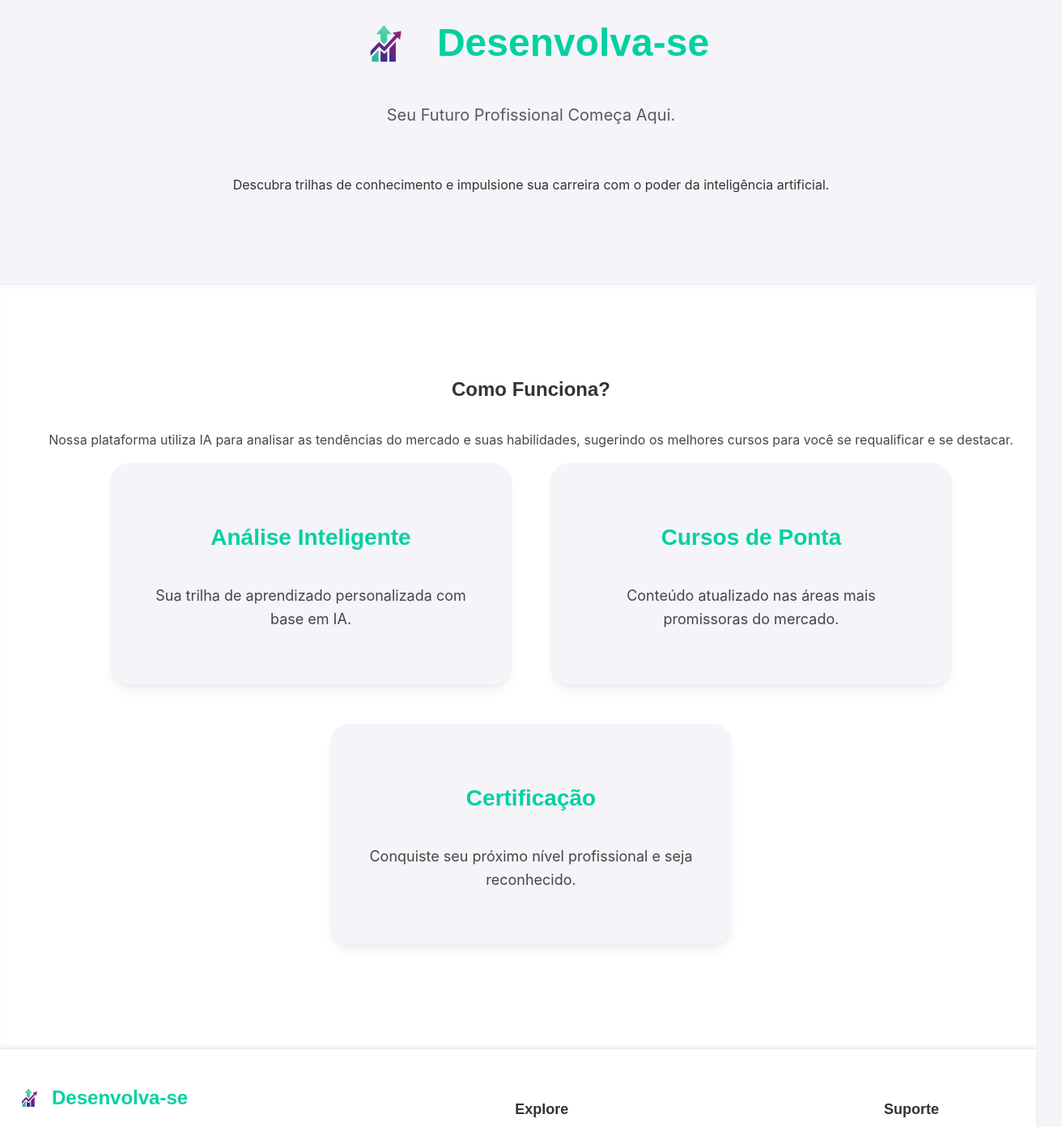
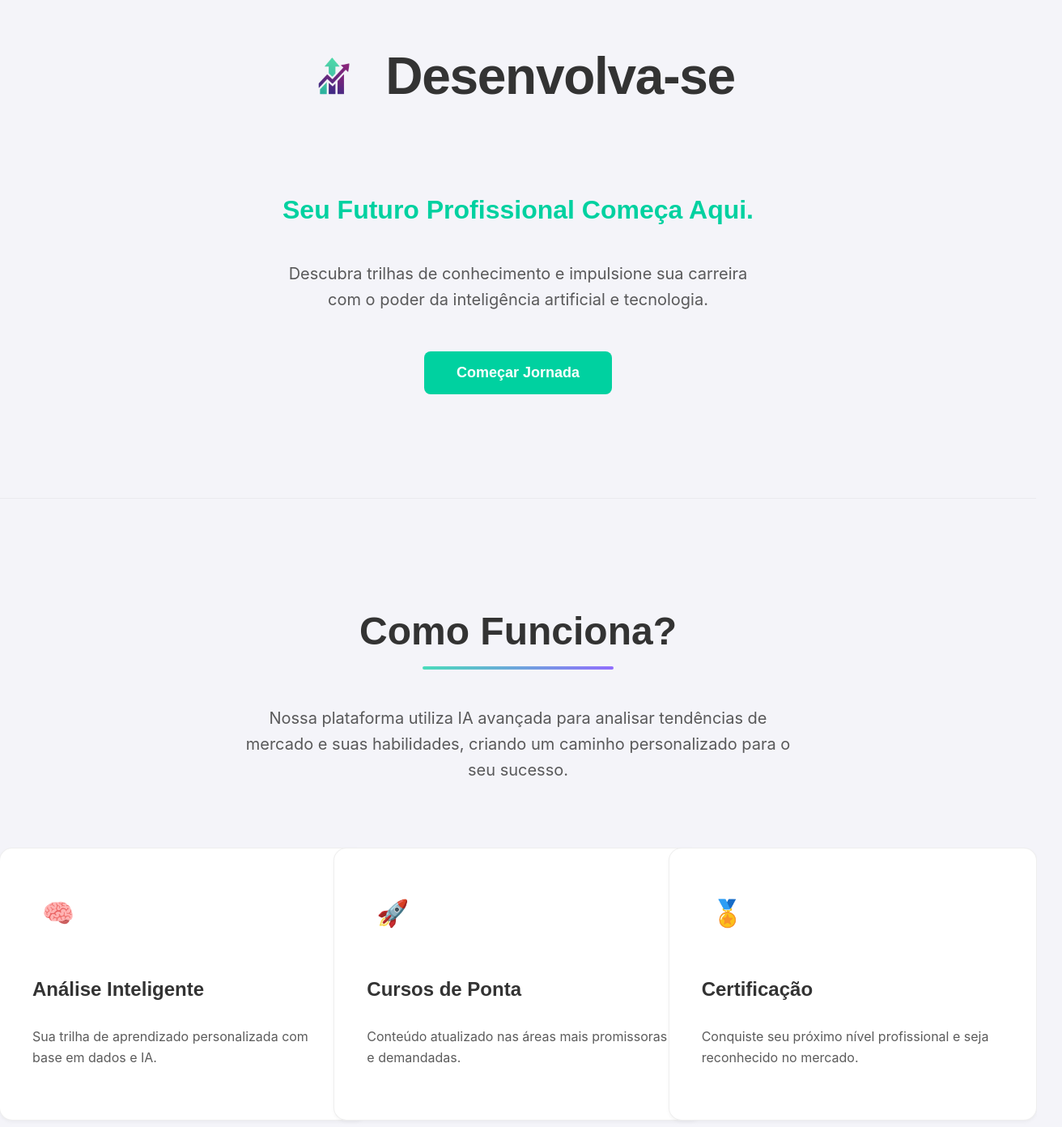
Before and after one commit to Desenvolva-se-Org/Desenvolva-se, a React (Vite) app in the folder desenvolva-se/: page / in a window 1280 px wide. Shown: the part 200-1592 px from the top of the page at 81% size, 1312 px wide, since content can reach past the window. Built offline with nearby package versions, Linux system fonts and the light colour scheme.

Commit message:
feat: Ajustando a Home.

```diff
--- a/desenvolva-se/src/routes/Home.tsx
+++ b/desenvolva-se/src/routes/Home.tsx
@@ -5,60 +5,74 @@ import LogoIcon from '../assets/logo-desenvolva-se.png';
 
 const Home: React.FC = () => {
   return (
-    // Removemos o container principal para que as seções ocupem a largura total
-    <div className="bg-background">
+    <div className="home-wrapper">
 
-      {/* ================= SEÇÃO HERO (RETÂNGULO 1) ================= */}
+      {/* ================= SEÇÃO HERO (LIMPA E IMPACTANTE) ================= */}
       <section className="home-hero-section">
-        <div className="home-section-content text-center">
+        <div className="home-container">
 
-          <div className="home-hero-title">
-            {/* Título principal com fonte maior */}
-            <h1 className="section-title !text-5xl md:!text-6xl lg:!text-7xl">
-              <img src={LogoIcon} alt="Ícone Desenvolva-se" className="home-hero-logo" />
+          <div className="hero-content">
+            <div className="hero-title-group">
+              <img src={LogoIcon} alt="Ícone Desenvolva-se" className="hero-logo" />
+              <h1 className="hero-title">
                 Desenvolva-se
               </h1>
             </div>
 
-          {/* Subtítulos com fontes maiores */}
-          <p className="section-description !mb-4 !text-2xl md:!text-3xl font-semibold text-primary">
+            <h2 className="hero-subtitle-primary">
               Seu Futuro Profissional Começa Aqui.
-          </p>
-          <p className="text-xl md:text-2xl text-text/80 max-w-3xl mx-auto leading-relaxed">
-            Descubra trilhas de conhecimento e impulsione sua carreira com o poder da inteligência artificial.
+            </h2>
+            <p className="hero-subtitle-secondary">
+              Descubra trilhas de conhecimento e impulsione sua carreira com o poder da inteligência artificial e tecnologia.
             </p>
 
+            {/* Botão de Chamada para Ação (Opcional - Fica ótimo!) */}
+            <button className="hero-cta-button">Começar Jornada</button>
+
+          </div>
         </div>
       </section>
 
 
-      {/* ================= SEÇÃO FEATURES (RETÂNGULO 2) ================= */}
+      {/* ================= SEÇÃO FEATURES (ELEGANTE E MODERNA) ================= */}
       <section className="home-features-section">
-        <div className="home-section-content">
+        <div className="home-container">
 
-          {/* Título da seção com fonte maior */}
-          <h2 className="text-4xl md:text-5xl font-bold text-secondary text-center mb-8 font-title">
+          <div className="features-header">
+            <h2 className="features-title">
               Como Funciona?
             </h2>
-
-          {/* Descrição com fonte maior */}
-          <p className="section-description-text !text-xl md:!text-2xl max-w-4xl !mb-16">
-            Nossa plataforma utiliza IA para analisar as tendências do mercado e suas habilidades, sugerindo os melhores cursos para você se requalificar e se destacar.
+            <p className="features-description">
+              Nossa plataforma utiliza IA avançada para analisar tendências de mercado e suas habilidades, criando um caminho personalizado para o seu sucesso.
             </p>
+          </div>
 
           <div className="features-grid">
-            {/* Feature Cards (o estilo já está no CSS, fontes serão aumentadas lá) */}
-            <div className="feature-card">
-              <h3>Análise Inteligente</h3>
-              <p>Sua trilha de aprendizado personalizada com base em IA.</p>
+            {/* Card 1 */}
+            <div className="feature-card card-analysis">
+              <div className="feature-icon-wrapper">
+                <span className="feature-icon">🧠</span>
               </div>
-            <div className="feature-card">
-              <h3>Cursos de Ponta</h3>
-              <p>Conteúdo atualizado nas áreas mais promissoras do mercado.</p>
+              <h3 className="feature-card-title">Análise Inteligente</h3>
+              <p className="feature-card-text">Sua trilha de aprendizado personalizada com base em dados e IA.</p>
             </div>
-            <div className="feature-card">
-              <h3>Certificação</h3>
-              <p>Conquiste seu próximo nível profissional e seja reconhecido.</p>
+
+            {/* Card 2 */}
+            <div className="feature-card card-courses">
+              <div className="feature-icon-wrapper">
+                <span className="feature-icon">🚀</span>
+              </div>
+              <h3 className="feature-card-title">Cursos de Ponta</h3>
+              <p className="feature-card-text">Conteúdo atualizado nas áreas mais promissoras e demandadas.</p>
+            </div>
+
+            {/* Card 3 */}
+            <div className="feature-card card-certification">
+              <div className="feature-icon-wrapper">
+                <span className="feature-icon">🏅</span>
+              </div>
+              <h3 className="feature-card-title">Certificação</h3>
+              <p className="feature-card-text">Conquiste seu próximo nível profissional e seja reconhecido no mercado.</p>
             </div>
           </div>
 
--- a/desenvolva-se/styles/globals.css
+++ b/desenvolva-se/styles/globals.css
@@ -1,16 +1,8 @@
-/* src/styles/globals.css */
-
-/*
-  ATENÇÃO: As diretivas @tailwind foram removidas.
-  Este arquivo usa classes CSS puras para formatar o cabeçalho,
-  garantindo que o layout funcione mesmo sem a compilação total do PostCSS.
-*/
-
 /* Definindo as variáveis CSS para as cores */
 :root {
   /* Cores para o tema CLARO */
-  --color-primary: #00D1A0; /* Verde Água (Ação/Crescimento) */
-  --color-secondary: #6633FF; /* Roxo Profundo (Tecnologia/Foco) */
+  --color-primary: #00D1A0; /* Verde Água  */
+  --color-secondary: #6633FF; /* Roxo Profundo  */
   --color-background: #F4F4F9; /* Branco Quente */
   --color-text: #333333; /* Texto escuro */
   --color-card-bg: #FFFFFF;
@@ -162,9 +154,11 @@ body {
     border-color: var(--color-primary);
 }
 
-/* src/styles/globals.css */
 
-/* ... (todo o seu CSS existente anterior) ... */
+
+
+
+
 
 
 /* ----------------------------------------------------------------- */
@@ -203,7 +197,7 @@ body {
 /* Estilo do Card do Curso */
 .curso-card {
   background-color: var(--color-card-bg);
-  border: 1px solid rgba(var(--color-text-rgb), 0.1); /* Borda sutil baseada na cor do texto */
+  border: 1px solid rgba(var(--color-text-rgb), 0.1);
   border-radius: 1rem; /* Cantos arredondados */
   padding: 1.5rem;
   display: flex;
@@ -271,118 +265,278 @@ body {
 }
 
 
+
+
+
+/* src/styles/globals.css */
+
+/* ... (seu CSS anterior, variáveis, cabeçalho, rodapé, modal...) ... */
+
 /* ----------------------------------------------------------------- */
-/* ESTILOS PARA A PÁGINA HOME (SEÇÕES E FONTES GRANDES) */
+/* NOVO ESTILO CLEAN & PROFESSIONAL PARA A HOME */
 /* ----------------------------------------------------------------- */
 
-/* Classe utilitária para centralizar o conteúdo dentro das seções */
-.home-section-content {
+/* Wrapper geral da página */
+.home-wrapper {
+    background-color: var(--color-background);
     width: 100%;
-    max-width: 1280px; /* Largura máxima padrão */
-    margin-left: auto;
-    margin-right: auto;
-    padding-left: 1rem;
-    padding-right: 1rem;
+}
+
+/* Container centralizado padrão */
+.home-container {
+    width: 100%;
+    max-width: 1200px;
+    margin: 0 auto;
+    padding: 0 2rem;
+}
+
+/* ================= SEÇÃO HERO ================= */
+.home-hero-section {
+    padding: 8rem 0; /* Espaçamento generoso superior e inferior */
+    display: flex;
+    align-items: center;
+    justify-content: center;
+    text-align: center;
+    border-bottom: 1px solid rgba(var(--color-text-rgb), 0.05); /* Divisória sutil */
+}
+
+.hero-content {
+    max-width: 800px;
+    margin: 0 auto;
     display: flex;
     flex-direction: column;
     align-items: center;
 }
 
-/* ================= SEÇÃO HERO (RETÂNGULO 1) ================= */
-.home-hero-section {
-    /* Fundo sutilmente diferente para destacar a seção */
-    background-color: var(--color-background); /* Pode mudar para uma cor levemente diferente se quiser */
-    padding-top: 6rem;
-    padding-bottom: 6rem;
-    border-bottom: 1px solid rgba(var(--color-text-rgb), 0.05);
-    /* Adiciona um gradiente sutil no fundo para um toque moderno (opcional) */
-    background-image: linear-gradient(to bottom, var(--color-background), rgba(var(--color-primary-rgb), 0.05));
-}
-
-/* Ajustes no título e logo */
-.home-hero-title h1 {
+.hero-title-group {
     display: flex;
     align-items: center;
     justify-content: center;
-    gap: 1.5rem; /* Espaço maior entre ícone e texto */
-    margin-bottom: 1rem;
+    gap: 1.5rem;
+    margin-bottom: 2rem;
+}
+
+.hero-logo {
+    width: 5rem;
+    height: 5rem;
+    object-fit: contain;
+    /* Ícone com a cor primária para destaque sutil */
+    filter: drop-shadow(0 4px 6px rgba(var(--color-primary-rgb), 0.2));
+}
+
+/* Título Principal */
+.hero-title {
+    font-family: 'Poppins', sans-serif;
+    font-weight: 800; /* Extra Bold para impacto */
+    font-size: 4rem; /* Grande, mas não exagerado */
+    color: var(--color-text);
+    letter-spacing: -0.02em;
     line-height: 1.1;
 }
 
-.home-hero-logo {
-    width: 5rem; /* w-20: Ícone maior */
-    height: 5rem; /* h-20 */
-    object-fit: contain;
-    flex-shrink: 0;
+/* Subtítulo Principal (Destaque) */
+.hero-subtitle-primary {
+    font-family: 'Poppins', sans-serif;
+    font-weight: 600;
+    font-size: 2rem;
+    /* Usa a cor primária (verde) para o destaque principal */
+    color: var(--color-primary);
+    margin-bottom: 1.5rem;
+}
+
+/* Subtítulo Secundário (Descrição) */
+.hero-subtitle-secondary {
+    font-size: 1.25rem;
+    color: var(--color-text);
+    opacity: 0.8; /* Ligeiramente mais suave */
+    line-height: 1.6;
+    max-width: 600px;
+    margin-bottom: 3rem;
+}
+
+/* Botão de Chamada para Ação (CTA) */
+.hero-cta-button {
+    padding: 1rem 2.5rem;
+    background-color: var(--color-primary);
+    color: white; /* Texto branco para contraste */
+    font-weight: 700;
+    font-size: 1.125rem;
+    border: none;
+    border-radius: 0.5rem; /* Cantos levemente arredondados */
+    cursor: pointer;
+    transition: all 0.3s ease;
+    box-shadow: 0 4px 6px rgba(var(--color-primary-rgb), 0.2);
+}
+
+.hero-cta-button:hover {
+    background-color: var(--color-secondary); /* Muda para roxo no hover */
+    transform: translateY(-2px);
+    box-shadow: 0 8px 15px rgba(var(--color-secondary-rgb), 0.3);
+}
+
+/* Responsividade do Hero */
+@media (max-width: 768px) {
+    .home-hero-section { padding: 5rem 0; }
+    .hero-title { font-size: 3rem; }
+    .hero-logo { width: 4rem; height: 4rem; }
+    .hero-subtitle-primary { font-size: 1.5rem; }
 }
 
 
-/* ================= SEÇÃO FEATURES (RETÂNGULO 2) ================= */
+/* ================= SEÇÃO FEATURES ================= */
 .home-features-section {
-    /* Cor de fundo diferente para criar o "retângulo" */
-    background-color: var(--color-card-bg); /* Usa a cor do card para um contraste suave */
-    padding-top: 6rem;
-    padding-bottom: 8rem;
-    box-shadow: inset 0 10px 20px -10px rgba(0,0,0,0.05); /* Sombra interna sutil no topo */
+    padding: 6rem 0 8rem; /* Espaçamento generoso */
+    /* Cor de fundo ligeiramente diferente para separar visualmente (opcional) */
+    background-color: rgba(var(--color-card-bg-rgb), 0.5);
 }
 
-.section-description-text {
+.features-header {
     text-align: center;
-    margin-left: auto;
-    margin-right: auto;
+    max-width: 700px;
+    margin: 0 auto 5rem; /* Margem grande antes dos cards */
+}
+
+.features-title {
+    font-family: 'Poppins', sans-serif;
+    font-weight: 700;
+    font-size: 3rem;
     color: var(--color-text);
-    opacity: 0.9;
+    margin-bottom: 1.5rem;
+    position: relative;
+    display: inline-block;
+}
+
+/* Detalhe sutil abaixo do título */
+.features-title::after {
+    content: '';
+    display: block;
+    width: 60%;
+    height: 4px;
+    background: linear-gradient(to right, var(--color-primary), var(--color-secondary));
+    margin: 1rem auto 0;
+    border-radius: 2px;
+    opacity: 0.7;
+}
+
+.features-description {
+    font-size: 1.25rem;
+    color: var(--color-text);
+    opacity: 0.8;
     line-height: 1.6;
 }
 
-/* Grid de Features */
+/* Grid dos Cards */
 .features-grid {
-    display: flex;
-    flex-wrap: wrap;
-    justify-content: center;
-    gap: 3rem; /* Espaçamento maior entre os cards */
-    width: 100%;
+    display: grid;
+    grid-template-columns: repeat(auto-fit, minmax(300px, 1fr));
+    gap: 2.5rem;
+    justify-items: center;
 }
 
-/* ================= FEATURE CARDS (FONTES MAIORES) ================= */
+/* ================= FEATURE CARDS (CLEAN & ELEGANT) ================= */
 .feature-card {
-  background-color: var(--color-background); /* Fundo do card volta a ser a cor base */
-  padding: 3rem; /* Mais preenchimento interno */
-  border-radius: 1.5rem; /* Bordas mais arredondadas */
-  border: 2px solid rgba(var(--color-primary-rgb), 0.1); /* Borda um pouco mais espessa */
-  text-align: center;
-  flex: 1 1 300px; /* Base um pouco maior */
-  max-width: 400px;
-  box-shadow: 0 10px 15px -3px rgba(0, 0, 0, 0.05), 0 4px 6px -2px rgba(0, 0, 0, 0.05);
-  transition: all 0.3s ease;
-  display: flex;
-  flex-direction: column;
-  align-items: center;
-  gap: 1.5rem; /* Espaço maior entre título e texto do card */
+    background-color: var(--color-card-bg);
+    padding: 3rem 2.5rem;
+    border-radius: 1rem;
+    /* Borda muito fina e sutil */
+    border: 1px solid rgba(var(--color-text-rgb), 0.08);
+    text-align: left; /* Alinhamento à esquerda para um visual mais profissional */
+    transition: all 0.3s cubic-bezier(0.25, 0.8, 0.25, 1); /* Transição suave */
+    box-shadow: 0 2px 4px rgba(0,0,0,0.04); /* Sombra inicial quase imperceptível */
+    position: relative;
+    overflow: hidden;
+    width: 100%;
+    max-width: 380px;
+    display: flex;
+    flex-direction: column;
+    align-items: flex-start; /* Alinha itens à esquerda */
 }
 
-.feature-card:hover {
-  transform: translateY(-10px); /* Levanta mais */
-  border-color: var(--color-primary);
-  box-shadow:
-    0 20px 25px -5px rgba(0, 0, 0, 0.1),
-    0 0 20px rgba(var(--color-primary-rgb), 0.3); /* Brilho neon mais forte */
+/* Barra de destaque superior colorida no hover */
+.feature-card::before {
+    content: '';
+    position: absolute;
+    top: 0;
+    left: 0;
+    width: 100%;
+    height: 4px;
+    background: var(--color-primary); /* Cor padrão (verde) */
+    transform: scaleX(0); /* Começa invisível */
+    transform-origin: left;
+    transition: transform 0.3s ease;
 }
 
-.feature-card h3 {
-  font-family: 'Poppins', sans-serif;
-  font-weight: bold;
-  font-size: 1.75rem; /* FONTES MAIORES NO TÍTULO DO CARD (era 1.25rem) */
-  color: var(--color-primary);
-  margin-bottom: 0;
+/* Cores específicas para a barra de cada card */
+.card-analysis::before { background: var(--color-primary); }
+.card-courses::before { background: var(--color-secondary); }
+.card-certification::before { background: linear-gradient(to right, var(--color-primary), var(--color-secondary)); }
+
+/* Efeito de Hover no Card */
+.feature-card:hover {
+    transform: translateY(-8px); /* Elevação elegante */
+    box-shadow: 0 12px 24px rgba(0,0,0,0.08); /* Sombra suave e difusa */
+    border-color: transparent; /* Borda some para dar lugar à sombra */
 }
 
-.feature-card p {
-  font-size: 1.125rem; /* FONTES MAIORES NO TEXTO DO CARD (era 1rem) */
-  color: var(--color-text);
-  opacity: 0.9;
-  line-height: 1.6;
+.feature-card:hover::before {
+    transform: scaleX(1); /* Mostra a barra colorida */
 }
+
+/* Wrapper do Ícone */
+.feature-icon-wrapper {
+    background-color: rgba(var(--color-primary-rgb), 0.1); /* Fundo sutil com a cor primária */
+    width: 4rem;
+    height: 4rem;
+    border-radius: 0.75rem;
+    display: flex;
+    align-items: center;
+    justify-content: center;
+    margin-bottom: 1.5rem;
+    transition: all 0.3s ease;
+}
+
+/* Muda a cor do fundo do ícone no hover do card */
+.feature-card:hover .feature-icon-wrapper {
+    background-color: var(--color-primary);
+    transform: scale(1.1) rotate(-5deg); /* Pequeno movimento divertido */
+}
+/* Cores específicas para o ícone de cada card */
+.card-courses:hover .feature-icon-wrapper { background-color: var(--color-secondary); }
+.card-certification:hover .feature-icon-wrapper { background: linear-gradient(135deg, var(--color-primary), var(--color-secondary)); }
+
+
+.feature-icon {
+    font-size: 2rem;
+    transition: all 0.3s ease;
+}
+/* Muda a cor do emoji para branco no hover */
+.feature-card:hover .feature-icon {
+    filter: brightness(0) invert(1); /* Torna o emoji branco */
+}
+
+
+.feature-card-title {
+    font-family: 'Poppins', sans-serif;
+    font-weight: 700;
+    font-size: 1.5rem;
+    color: var(--color-text);
+    margin-bottom: 1rem;
+    transition: color 0.3s ease;
+}
+.feature-card:hover .feature-card-title {
+    color: var(--color-primary); /* Título fica colorido no hover */
+}
+.card-courses:hover .feature-card-title { color: var(--color-secondary); }
+
+
+.feature-card-text {
+    font-size: 1rem;
+    color: var(--color-text);
+    opacity: 0.8;
+    line-height: 1.6;
+}
+
+
 
 /* ================================================================= */
 /* ESTILOS MODERNOS PARA O MODAL DE GERENCIAMENTO DE CLIENTES (FINAL) */
```
Lines whose indentation alone changed are shown as unchanged.
